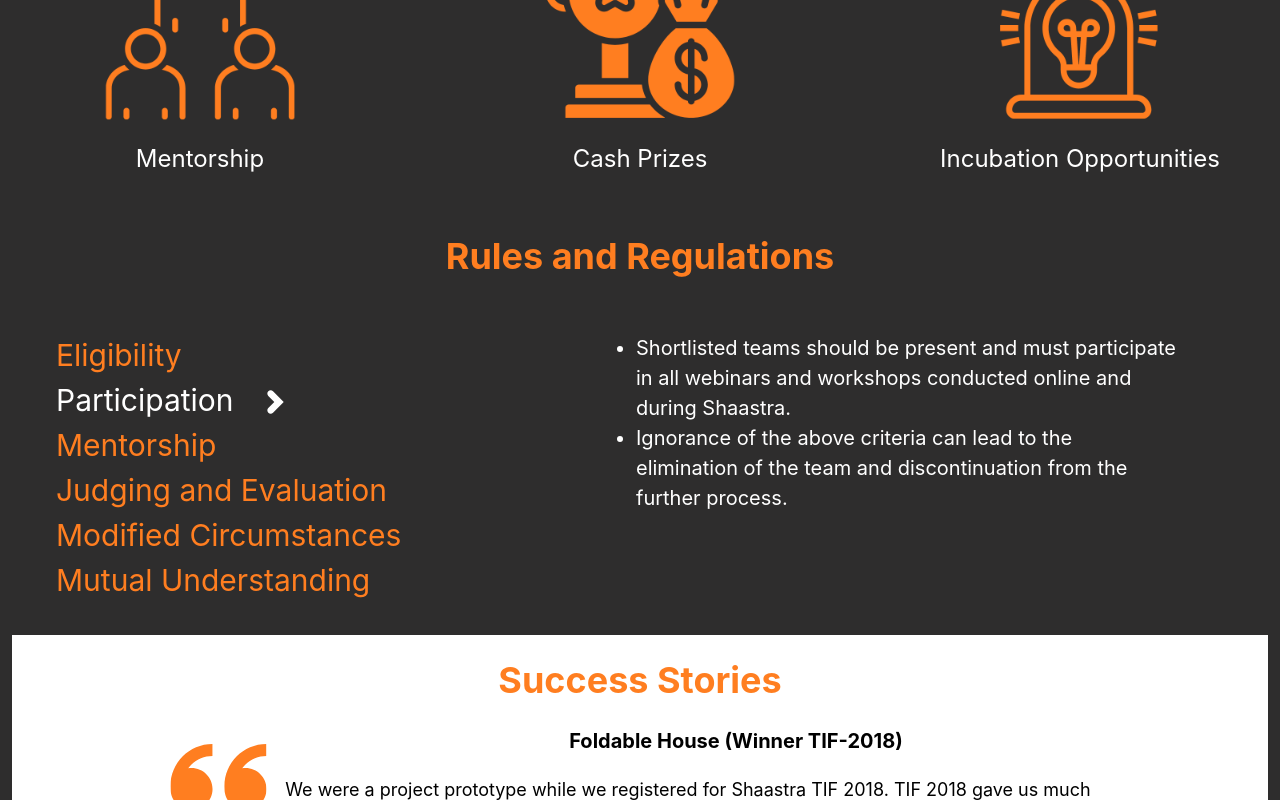
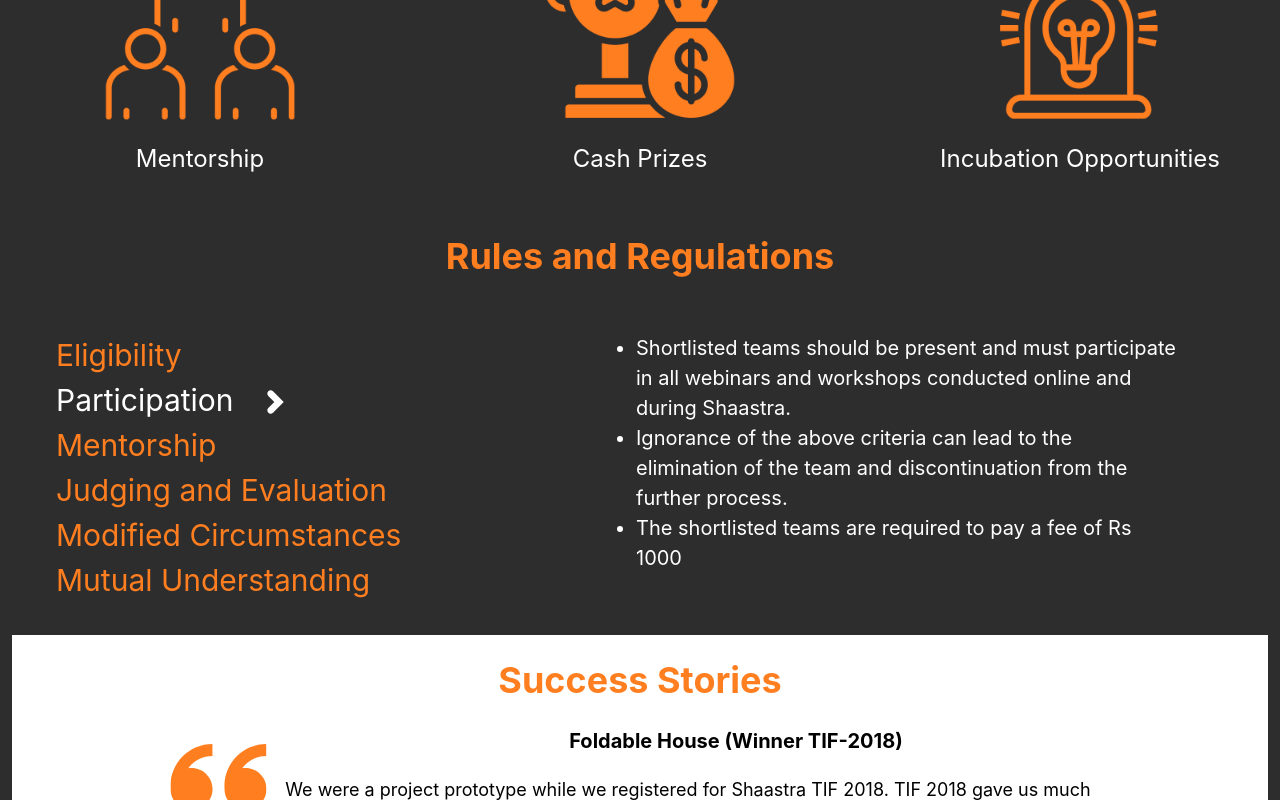
Before and after one commit to ShaastraWebops/tif-portal-2022, a React (Create React App) app: page / in a window 1280 px wide. Both pictures are taken after a click on the element "Participation". Shown: the part 4075-4875 px from the top of the page. Built offline with nearby package versions, Linux system fonts and the light colour scheme.

Commit message:
added about fee in rules

```diff
--- a/src/components/Rules.tsx
+++ b/src/components/Rules.tsx
@@ -336,6 +336,9 @@ function Rules() {
                     Ignorance of the above criteria can lead to the elimination
                     of the team and discontinuation from the further process.
                   </ListItem>
+                  <ListItem>
+                   The shortlisted teams are required to pay a fee of Rs 1000
+                  </ListItem>
                 </UnorderedList>
               ) : rule3 ? (
                 <UnorderedList>
@@ -512,6 +515,9 @@ function Rules() {
                   <ListItem>
                     Ignorance of the above criteria can lead to the elimination
                     of the team and discontinuation from the further process.
+                  </ListItem>
+                  <ListItem>
+                   The shortlisted teams are required to pay a fee of Rs 1000
                   </ListItem>
                 </UnorderedList>
               ) : (
```
